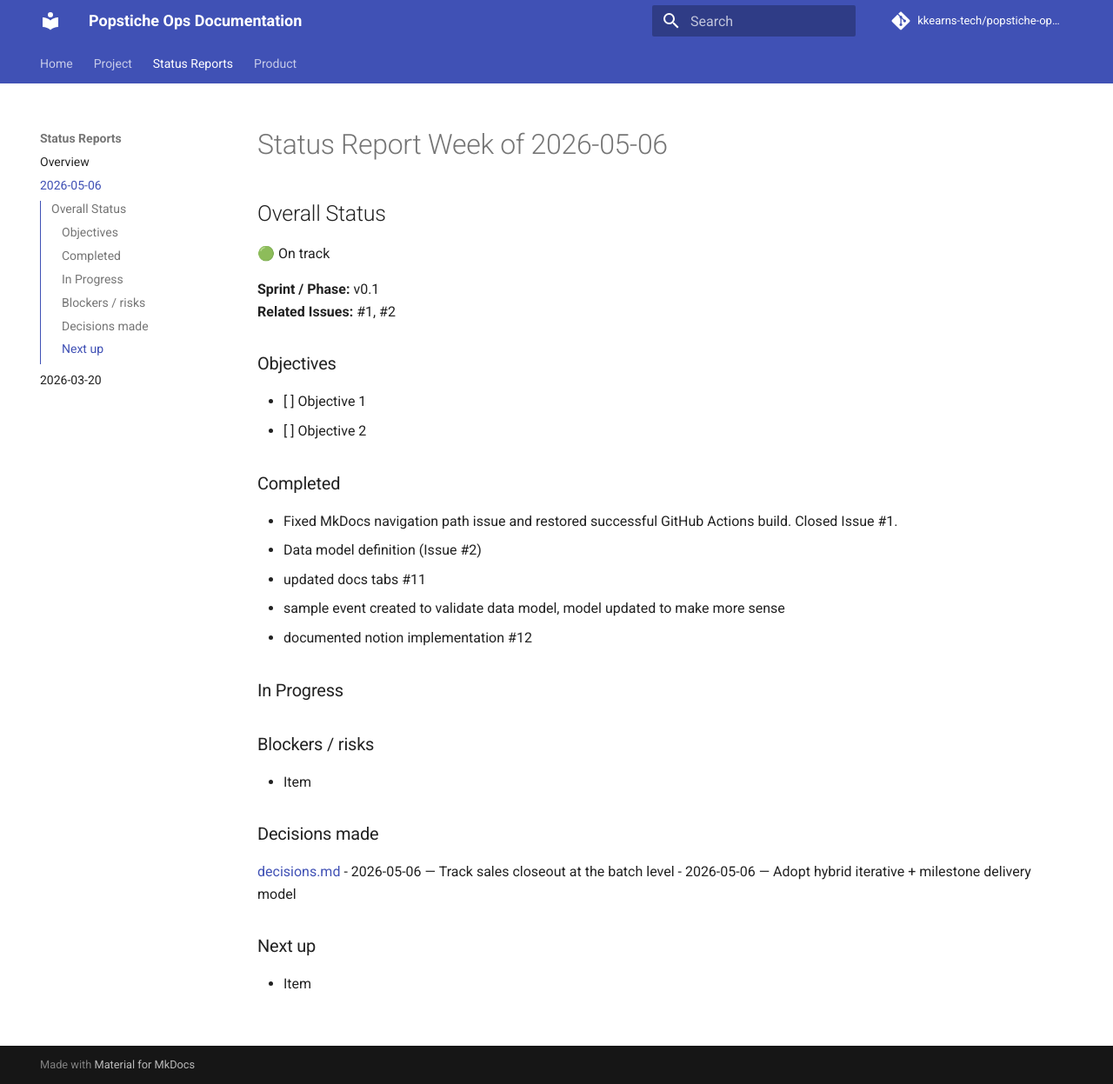
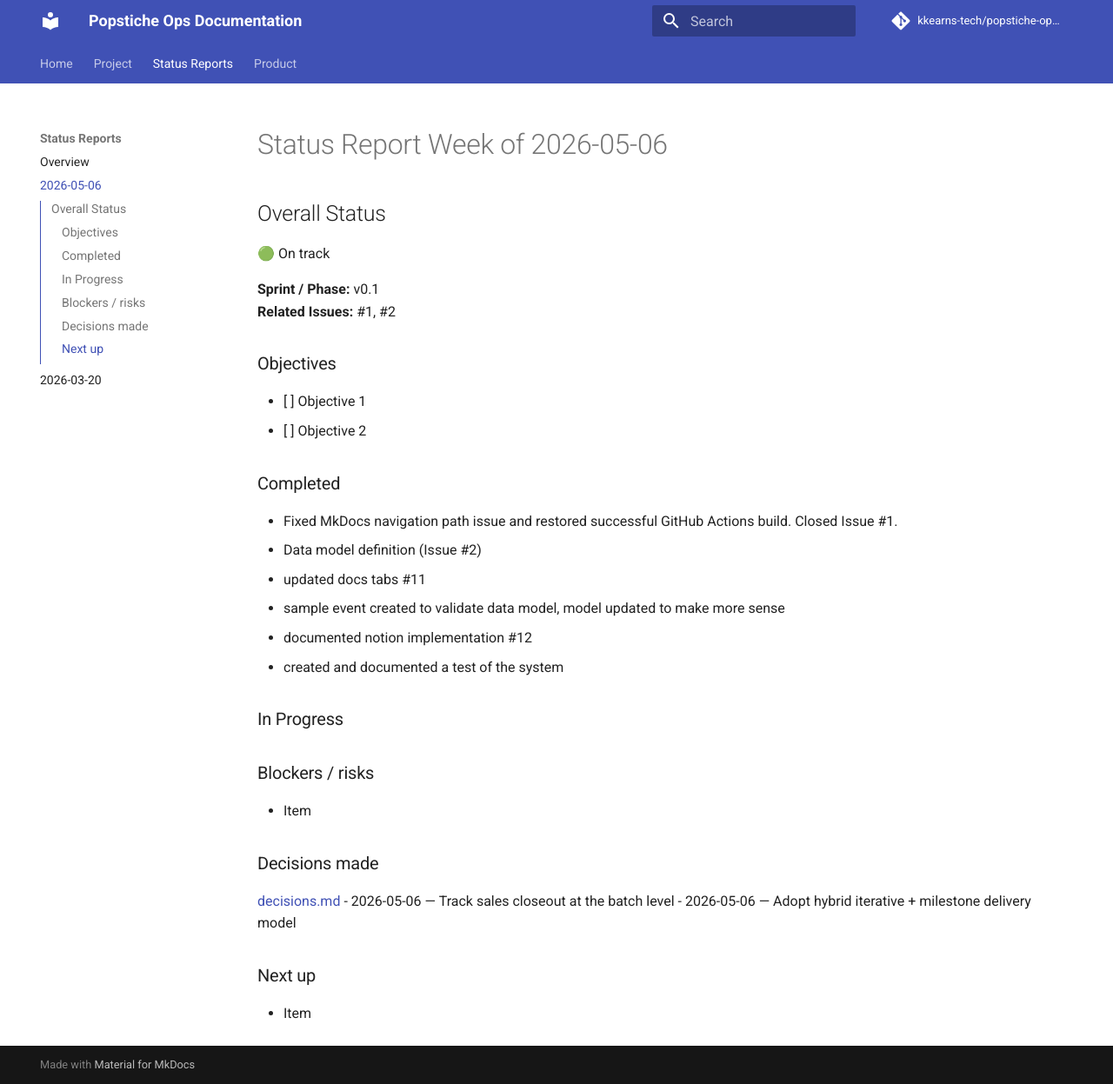
Before and after one commit to kkearns-tech/docs-portfolio, an MkDocs documentation site: the page built from docs/project/status-reports/2026-05-06.md, in a window 1280 px wide and 1247 px high. Shown: the whole window at 87% size. Built offline with MkDocs 1.6.1 and Material for MkDocs 9.7.7, drawn with Linux system fonts in a browser that asks for light colours; comment, search, counter and statistics services are not loaded; part of the change alters nothing that is shown.

Commit message:
fix: Test 1 documented in mkdocs, closes #13

```diff
--- a/docs/project/status-reports/2026-05-06.md
+++ b/docs/project/status-reports/2026-05-06.md
@@ -16,6 +16,7 @@
 - updated docs tabs #11
 - sample event created to validate data model, model updated to make more sense
 - documented notion implementation #12
+- created and documented a test of the system
 
 
 ### In Progress
--- a/mkdocs.yml
+++ b/mkdocs.yml
@@ -50,7 +50,9 @@ nav:
       - Architecture: product/system/architecture.md
       - Data Model: product/system/data-model.md
       - Operational System Overview: product/system/operational-system-overview.md
-#      - API: product/system/api
+    - Tests:
+      - Test Event Scenario: product/tests/test-event-scenario.md
+    - API:
       - End Points: product/system/api/endpoints.md
       - Errors: product/system/api/errors.md
       - Overview: product/system/api/overview.md
```
Also changed, not shown: 1 other file.
